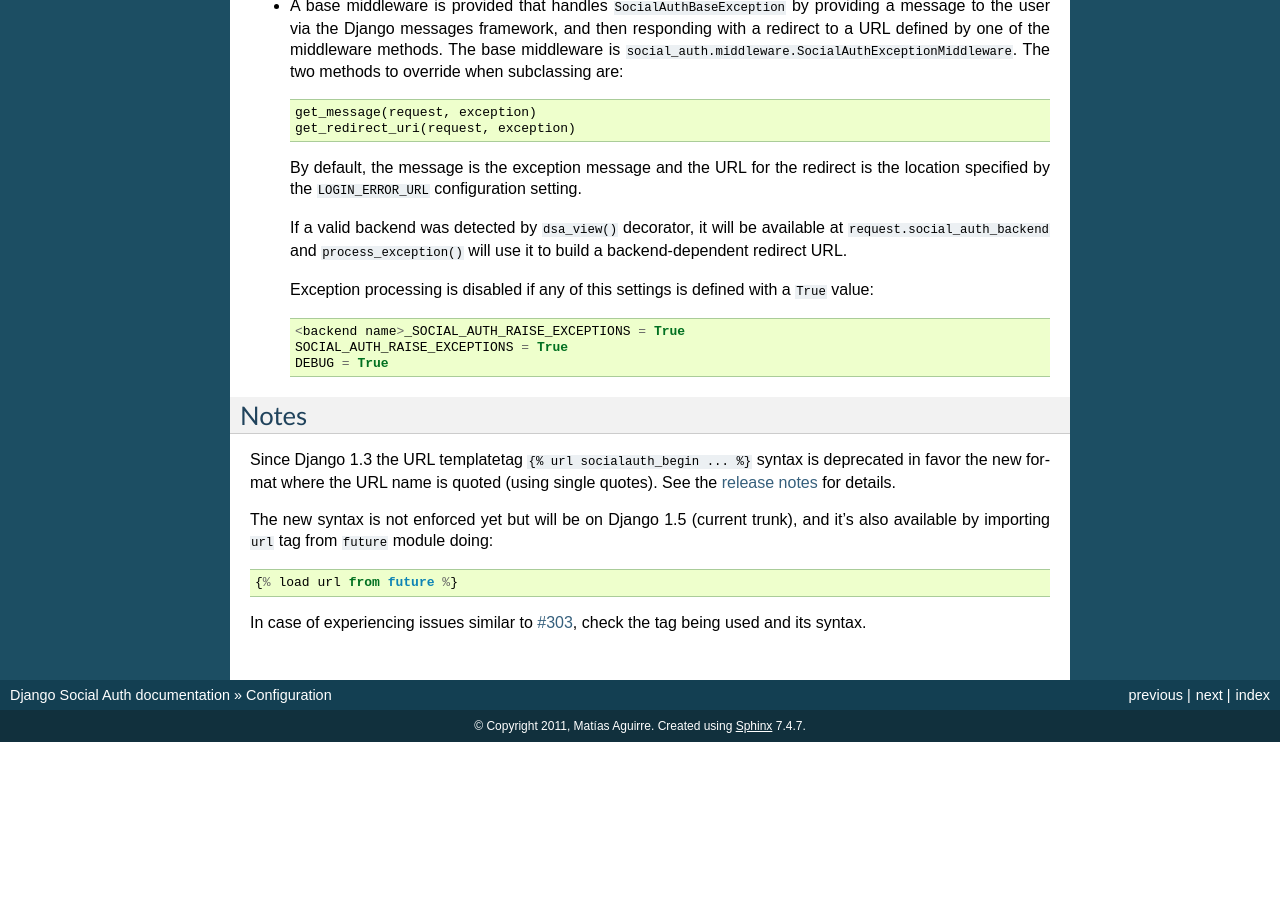
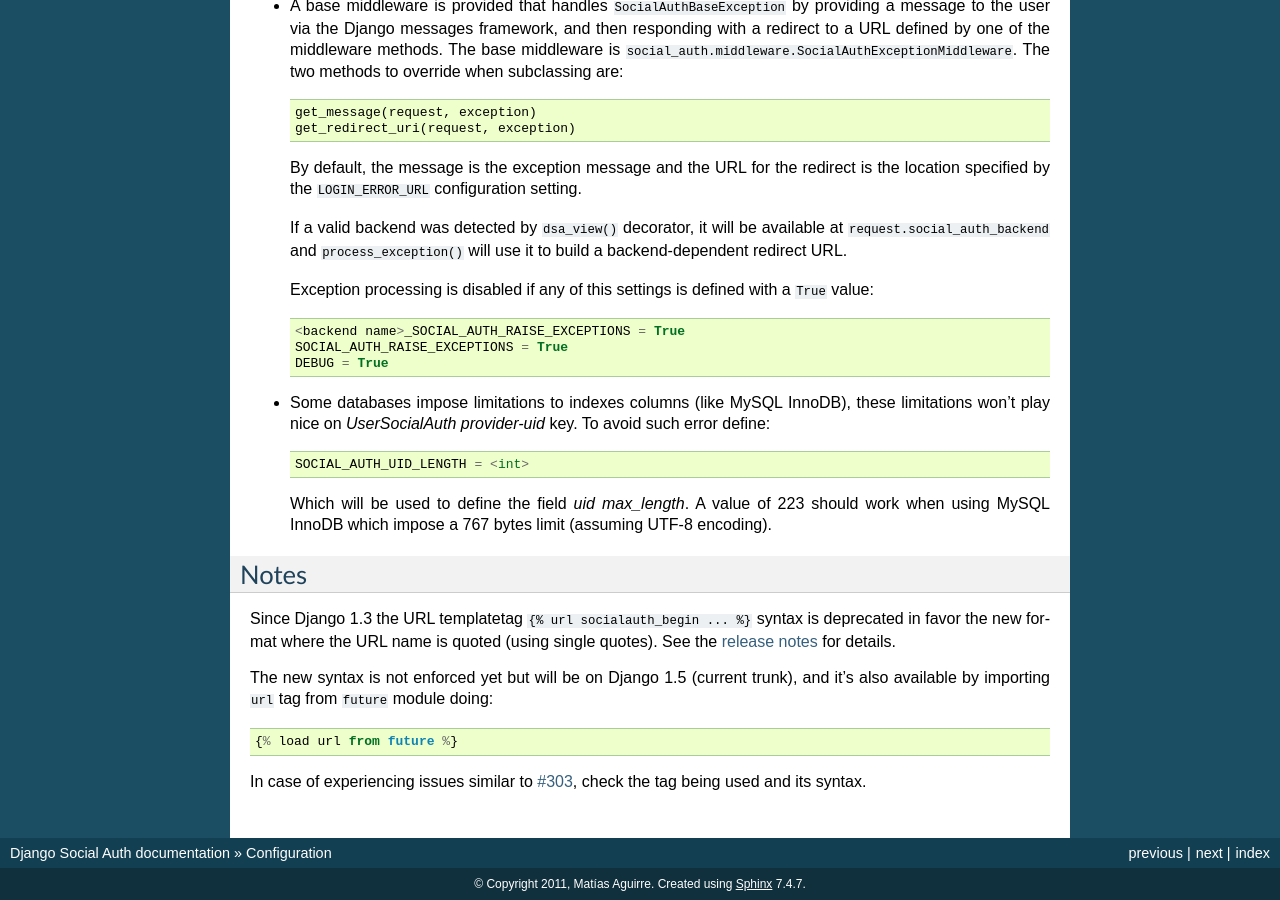
Before and after one commit to devs-cloud/django-social-auth-module, a Sphinx documentation site: the page built from doc/configuration.rst, in a window 1280 px wide and 900 px high, scrolled down 6015 px. Built offline with Sphinx 7.4.7, drawn with Linux system fonts in a browser that asks for light colours; before the commit the page ends 6757 px from its top, so only the background shows below that.

Commit message:
Add setting to make uid field length configurable. Refs #539

```diff
--- a/doc/configuration.rst
+++ b/doc/configuration.rst
@@ -366,6 +366,17 @@ uppercase and replace ``-`` with ``_``), here's the supported settings so far::
     DEBUG = True
 
 
+- Some databases impose limitations to indexes columns (like MySQL InnoDB),
+  these limitations won't play nice on `UserSocialAuth provider-uid` key. To
+  avoid such error define::
+
+    SOCIAL_AUTH_UID_LENGTH = <int>
+
+  Which will be used to define the field `uid` `max_length`. A value of 223
+  should work when using MySQL InnoDB which impose a 767 bytes limit (assuming
+  UTF-8 encoding).
+
+
 Notes
 -----
 
```
Also changed, not shown: 1 other file.
